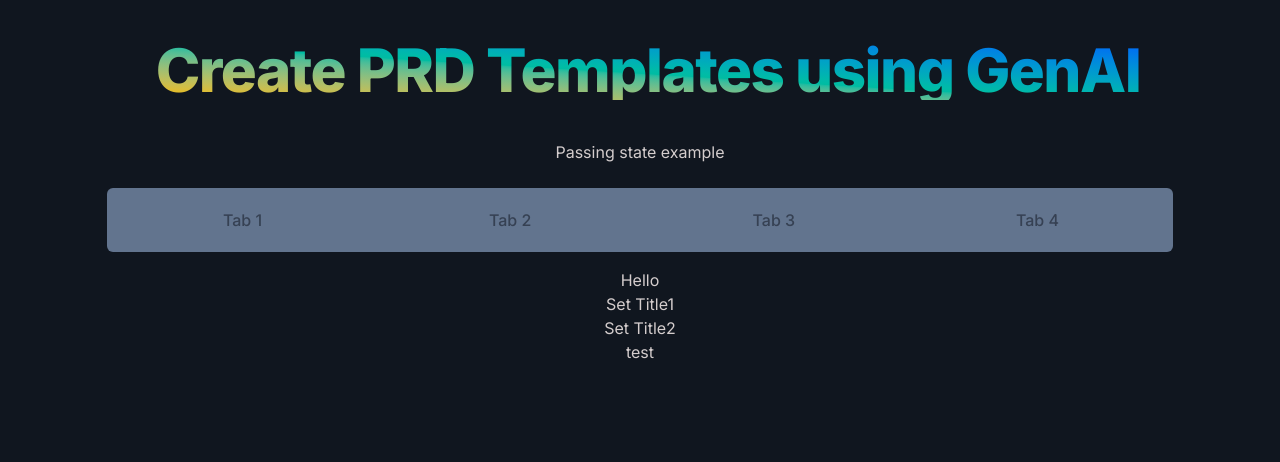
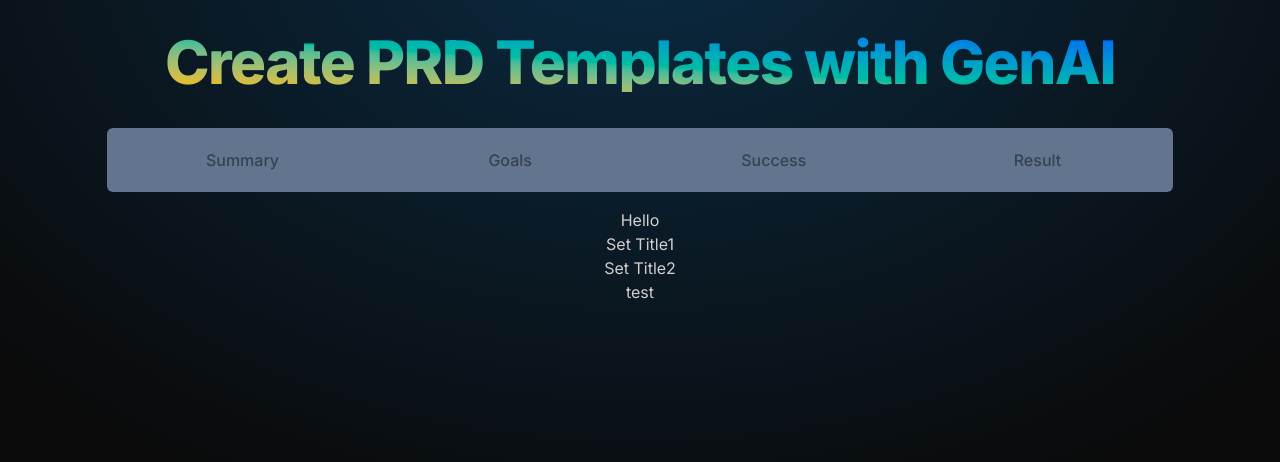
Before and after one commit to totester12/RequirementAI, a React (Vite) app: page / in a window 1280 px wide. Shown: the top 462 px of the page. Built offline with nearby package versions, Linux system fonts and the light colour scheme.

Commit message:
sort padding, add radial bg

```diff
--- a/src/App.jsx
+++ b/src/App.jsx
@@ -9,31 +9,34 @@ import Result from './ResultPage.jsx'
 
 function App() {
 
+
   const [title, setTitle] = useState("Passing state example")
 
 
   return (
 
-    <div class='mainDiv bg-regal-blue w-full h-screen'>
-      <p class="p-10 text-6xl font-bold tracking-tight bg-transparent flex flex-row text-center justify-center">
-         <p class="pl-4 bg-transparent font-extrabold bg-gradient-to-bl  from-blue-600 via-teal-500 to-amber-400  bg-clip-text text-transparent ">Create PRD Templates using GenAI</p>
-      </p>
+    <div class='mainDiv absolute top-0 z-[-2] h-screen w-screen bg-neutral-950 bg-[radial-gradient(ellipse_70%_80%_at_50%_-10%,rgba(10,119,198,0.3),rgba(255,255,255,0))]  '>
+      <div >
+        <p class="pt-8 pb-3 text-6xl font-bold tracking-tight bg-transparent flex flex-row text-center justify-center">
+          <p class=" bg-transparent font-extrabold bg-gradient-to-bl  from-blue-600 via-teal-500 to-amber-400  bg-clip-text text-transparent ">Create PRD Templates with GenAI</p>
+        </p>
+      </div>
       <div class='titleDiv flex flex-row justify-center items-center '>
-        <p>{title}</p>
+        <p class="hidden">{title}</p>
       </div>
       <br />
       <div class="flex flex-row justify-center">
         <div class="w-5/6 flex relative flex flex-row gap-1 px-1.5 py-1 list-none rounded-md bg-slate-500">
           <button
-            class="tabButton duration-300 transition-all ease-in-out w-5/6 p-4 text-center font-medium text-gray-700  rounded-lg focus:outline-none focus:bg-blue-200 hover:bg-slate-400"
-            onClick={e => openTab(e, 'tab1')}>Tab 1</button>
+            class="tabButton duration-400 transition-all ease-in-out w-5/6 p-4 text-center font-medium text-gray-700  rounded-lg focus:outline-none focus:bg-blue-200 hover:bg-slate-400"
+            onClick={e => openTab(e, 'tab1')}>Summary</button>
           <br />
-          <button class="tabButton duration-300 transition-all ease-in-out w-5/6 p-4 text-center font-medium text-gray-700  rounded-lg focus:outline-none focus:bg-blue-200 hover:bg-slate-400"
-            onClick={e => openTab(e, 'tab2')}>Tab 2</button>
-          <button class="tabButton duration-300 transition-all ease-in-out w-5/6 p-4 text-center font-medium text-gray-700  rounded-lg focus:outline-none focus:bg-blue-200 hover:bg-slate-400"
-            onClick={e => openTab(e, 'tab3')}>Tab 3</button>
-          <button class="tabButton duration-300 transition-all ease-in-out w-5/6 p-4 text-center font-medium text-gray-700  rounded-lg focus:outline-none focus:bg-blue-200 hover:bg-slate-400"
-            onClick={e => openTab(e, 'tab4')}>Tab 4</button>
+          <button class="tabButton duration-400 transition-all ease-in-out w-5/6 p-4 text-center font-medium text-gray-700  rounded-lg focus:outline-none focus:bg-blue-200 hover:bg-slate-400"
+            onClick={e => openTab(e, 'tab2')}>Goals</button>
+          <button class="tabButton duration-400 transition-all ease-in-out w-5/6 p-4 text-center font-medium text-gray-700  rounded-lg focus:outline-none focus:bg-blue-200 hover:bg-slate-400"
+            onClick={e => openTab(e, 'tab3')}>Success</button>
+          <button class="tabButton duration-400 transition-all ease-in-out w-5/6 p-4 text-center font-medium text-gray-700  rounded-lg focus:outline-none focus:bg-blue-200 hover:bg-slate-400"
+            onClick={e => openTab(e, 'tab4')}>Result</button>
         </div>
       </div>
       <div id="tab1" class="tabcontent p-4 w-full grid grid-cols-1 gap-4 justify-center items-center">
```
